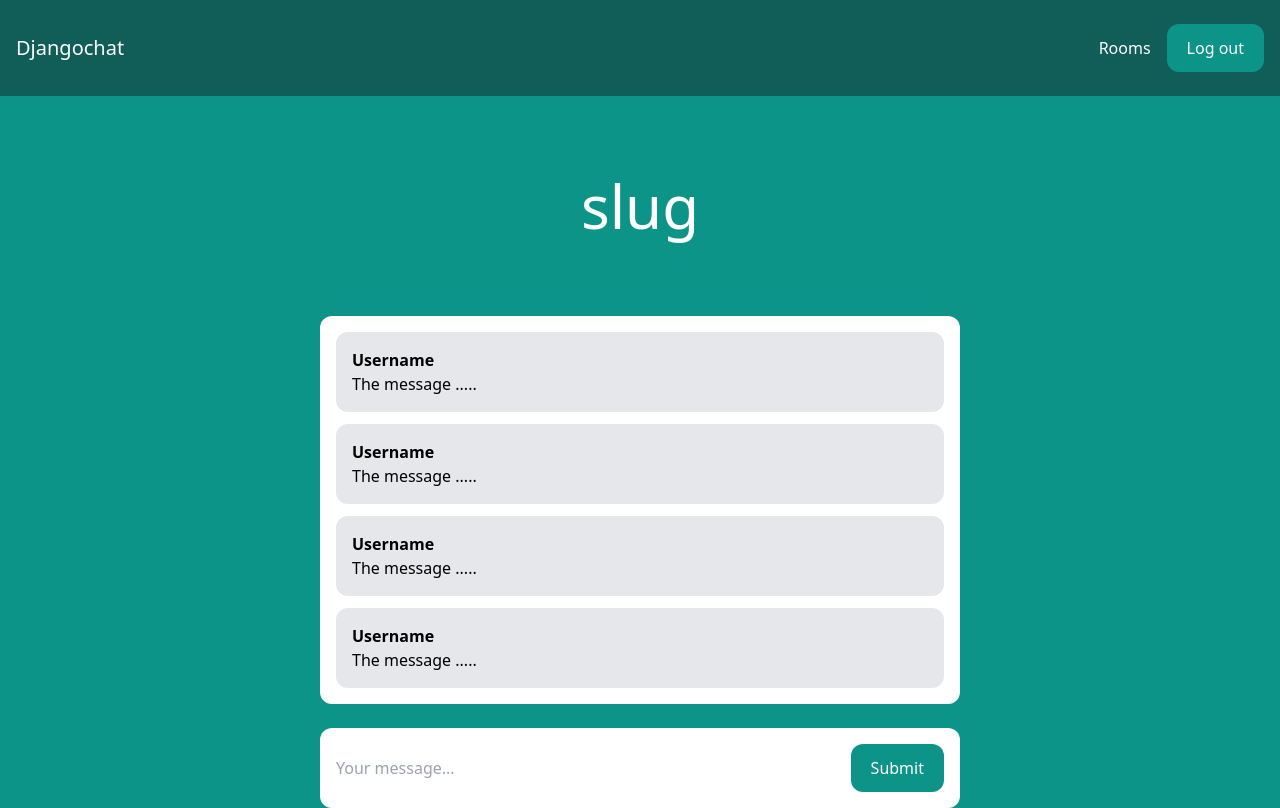
After one commit to Hamzha/django-channels-chat-app, a Django app: page /rooms/slug/ in a window 1280 px wide. The commit adds this page. Run offline with Django 4.2, Linux system fonts and the light colour scheme; a user stored in the database is signed in; data comes from the database, SQL or seed files in the repository; both versions use the stored data as it was after the commit; some libraries are stand-ins or nearby versions.

Commit message:
Room details

```diff
--- /dev/null
+++ b/djangochat/room/templates/room/room.html
@@ -0,0 +1,45 @@
+{% extends 'core/base.html' %} {% block title %}{{room.slug}} | {% endblock %}
+{% block content %}
+<div class="p-10 lg:p-20 text-center">
+  <h1 class="text-3xl lg:text-6xl text-white">{{room.slug}}</h1>
+</div>
+
+<div class="lg:w-2/4 mx-4 lg:mx-auto p-4 bg-white rounded-xl">
+  <div class="chat-messages space-y-3" id="chat-messages">
+    <div class="p-4 bg-gray-200 rounded-xl">
+      <p class="font-semibold">Username</p>
+      <p>The message .....</p>
+    </div>
+    <div class="p-4 bg-gray-200 rounded-xl">
+      <p class="font-semibold">Username</p>
+      <p>The message .....</p>
+    </div>
+    <div class="p-4 bg-gray-200 rounded-xl">
+      <p class="font-semibold">Username</p>
+      <p>The message .....</p>
+    </div>
+    <div class="p-4 bg-gray-200 rounded-xl">
+      <p class="font-semibold">Username</p>
+      <p>The message .....</p>
+    </div>
+  </div>
+</div>
+<div class="lg:w-2/4 mt-6 mx-4 lg:mx-auto p-4 bg-white rounded-xl">
+  <form method="post" action="." class="flex">
+    <input
+      type="text"
+      name="content"
+      class="flex-1 mr-3"
+      placeholder="Your message..."
+      id="chat-message-input"
+    />
+
+    <button
+      class="px-5 py-3 rounded-xl text-white bg-teal-600 hover:bg-teal-700"
+      id="chat-message-submit"
+    >
+      Submit
+    </button>
+  </form>
+</div>
+{% endblock %}
--- a/djangochat/room/templates/room/rooms.html
+++ b/djangochat/room/templates/room/rooms.html
@@ -9,12 +9,12 @@
   <div class="w-full lg:w-1/4 px-3 py-3">
     <div class="p-4 bg-white shadow rounded-xl text-center">
       <h2 class="mb-5 text-2xl font-semibold">{{room.name}}</h2>
-      <button
+      <a href="{% url 'room' room.slug  %}"
         class="px-5 py-3 rounded-xl text-white bg-teal-600 hover:bg-teal-700"
         id="chat-message-submit"
       >
-        Submit
-      </button>
+        join
+    </a>
     </div>
   </div>
   {% endfor %}
--- a/djangochat/room/urls.py
+++ b/djangochat/room/urls.py
@@ -3,5 +3,7 @@ from django.urls import path
 from . import views
 
 urlpatterns = [
-    path('', views.rooms, name='rooms')
+    path('', views.rooms, name='rooms'),
+    path('<slug:slug>/', views.room, name='room')
+
 ]
--- a/djangochat/room/views.py
+++ b/djangochat/room/views.py
@@ -6,3 +6,9 @@
 def rooms(request):
     rooms = Room.objects.all()
     return render(request, 'room/rooms.html', {'rooms': rooms});
+
+@login_required
+def room(request, slug):
+    room = Room.objects.get(slug=slug)
+    print(room)
+    return render(request, 'room/room.html', {'room': room});
```
Also changed, not shown: djangochat/db.sqlite3.
